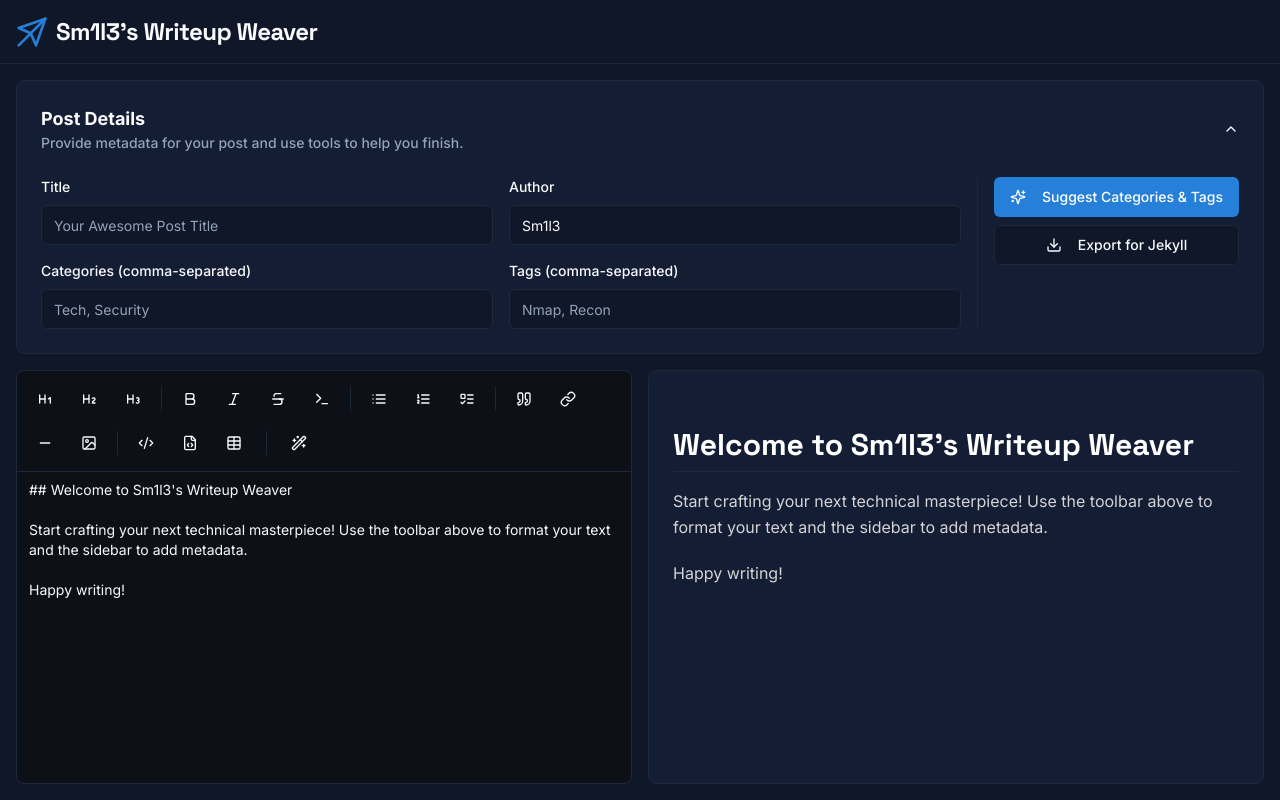
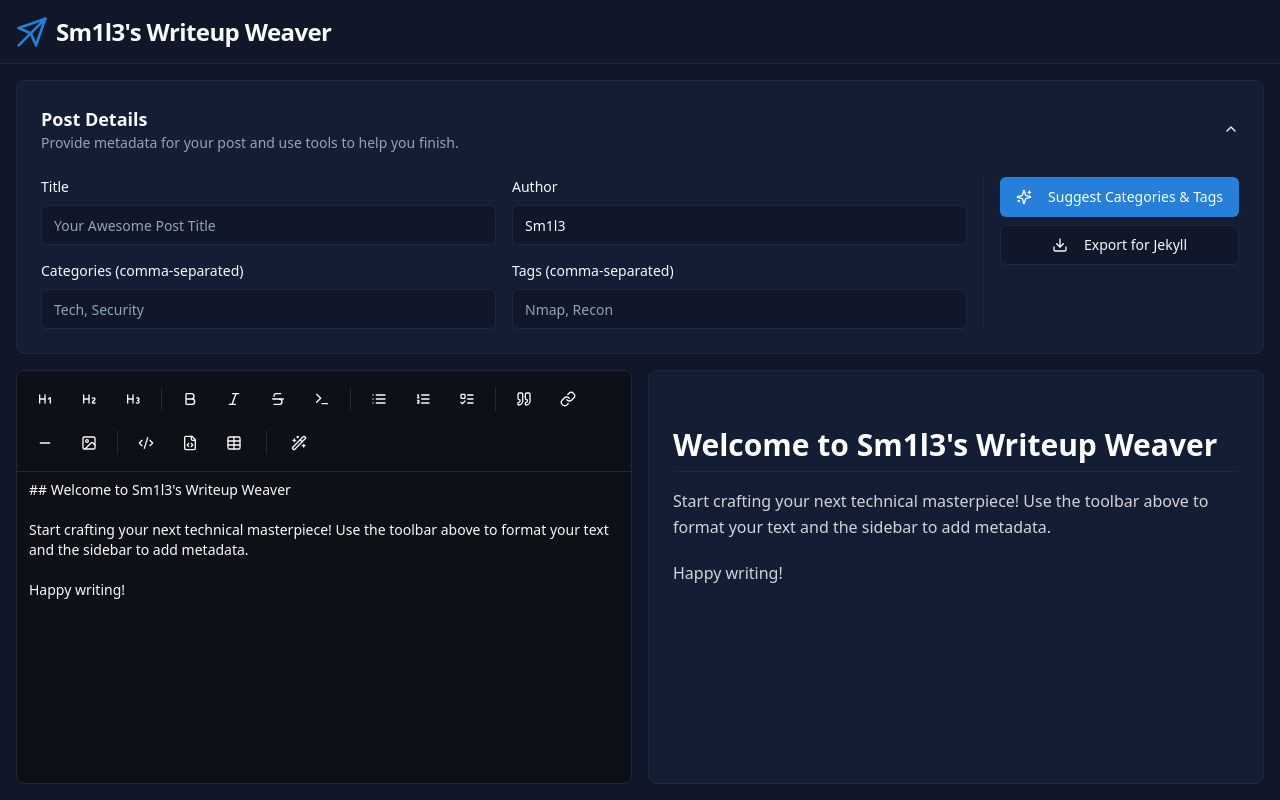
Before and after one commit to I-am-Sm1l3/writeup-weaver, a Next.js app: page / in a window 1280 px wide. Built offline with nearby package versions, Linux system fonts and the light colour scheme; what @genkit-ai/google-genai, genkit would draw is missing.

Commit message:
Update tailwind.config.ts

```diff
--- a/tailwind.config.ts
+++ b/tailwind.config.ts
@@ -19,9 +19,9 @@ const config = {
     },
     extend: {
       fontFamily: {
-        body: ['Inter', ...fontFamily.sans],
-        headline: ['Space Grotesk', ...fontFamily.sans],
-        code: ['Source Code Pro', ...fontFamily.mono],
+        body: ['var(--font-body)', ...fontFamily.sans],
+        headline: ['var(--font-headline)', ...fontFamily.sans],
+        code: ['var(--font-code)', ...fontFamily.mono],
       },
       colors: {
         border: "hsl(var(--border))",
```
